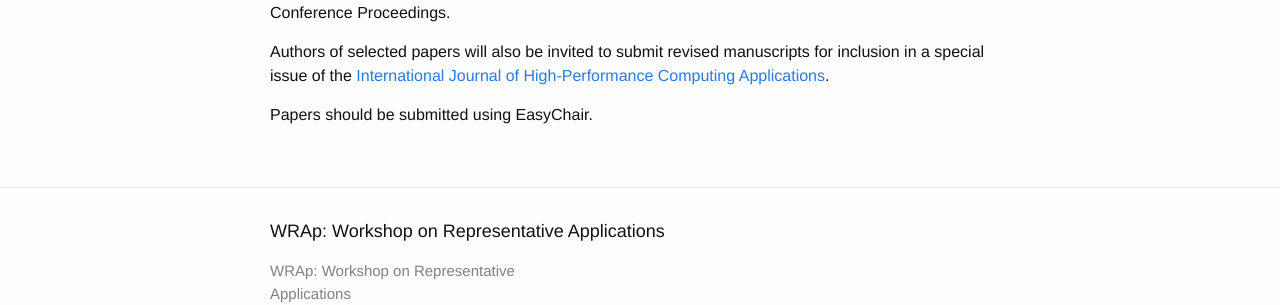
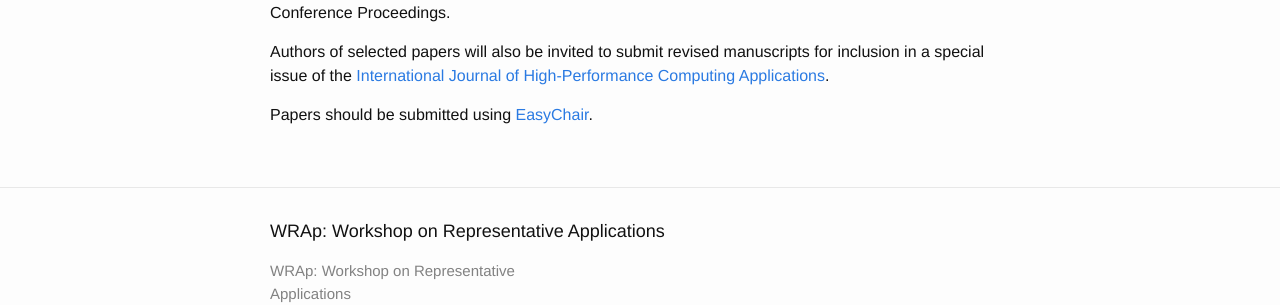
Before and after one commit to WRAP-workshop/WRAP-workshop.github.io, a Jekyll site: the page built from submission.md, in a window 1280 px wide. Shown: the part 498-803 px from the top of the page. Built offline with Jekyll 4.4.1, drawn with Linux system fonts in a browser that asks for light colours; part of the change alters nothing that is shown.

```diff
--- a/submission.md
+++ b/submission.md
@@ -18,4 +18,4 @@ Authors of selected papers will also be invited to submit revised manuscripts
 for inclusion in a special issue of the [International Journal of
 High-Performance Computing Applications](http://hpc.sagepub.com/).
 
-Papers should be submitted using EasyChair.
+Papers should be submitted using [EasyChair](https://easychair.org/conferences/?conf=wrap2015).
```
